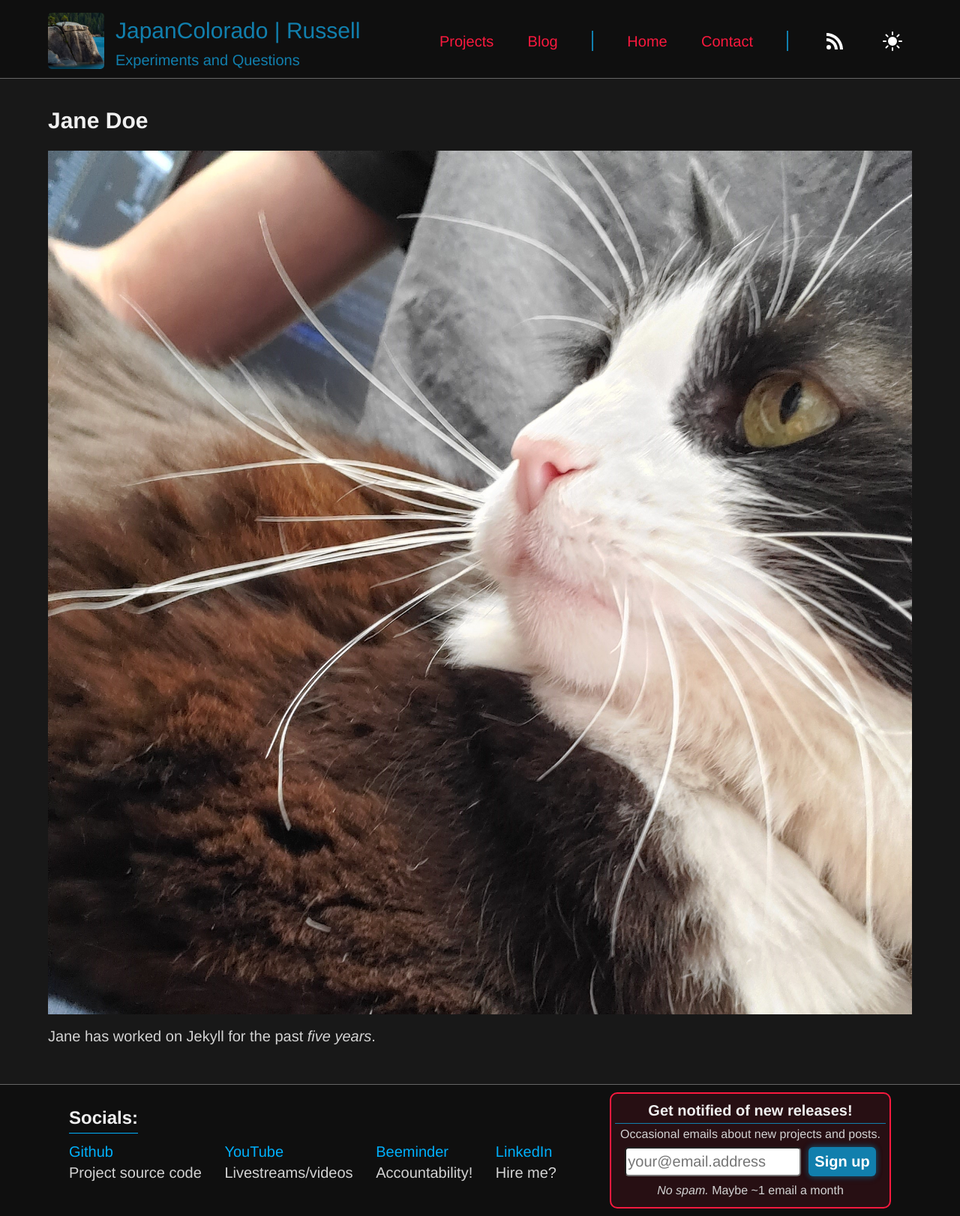
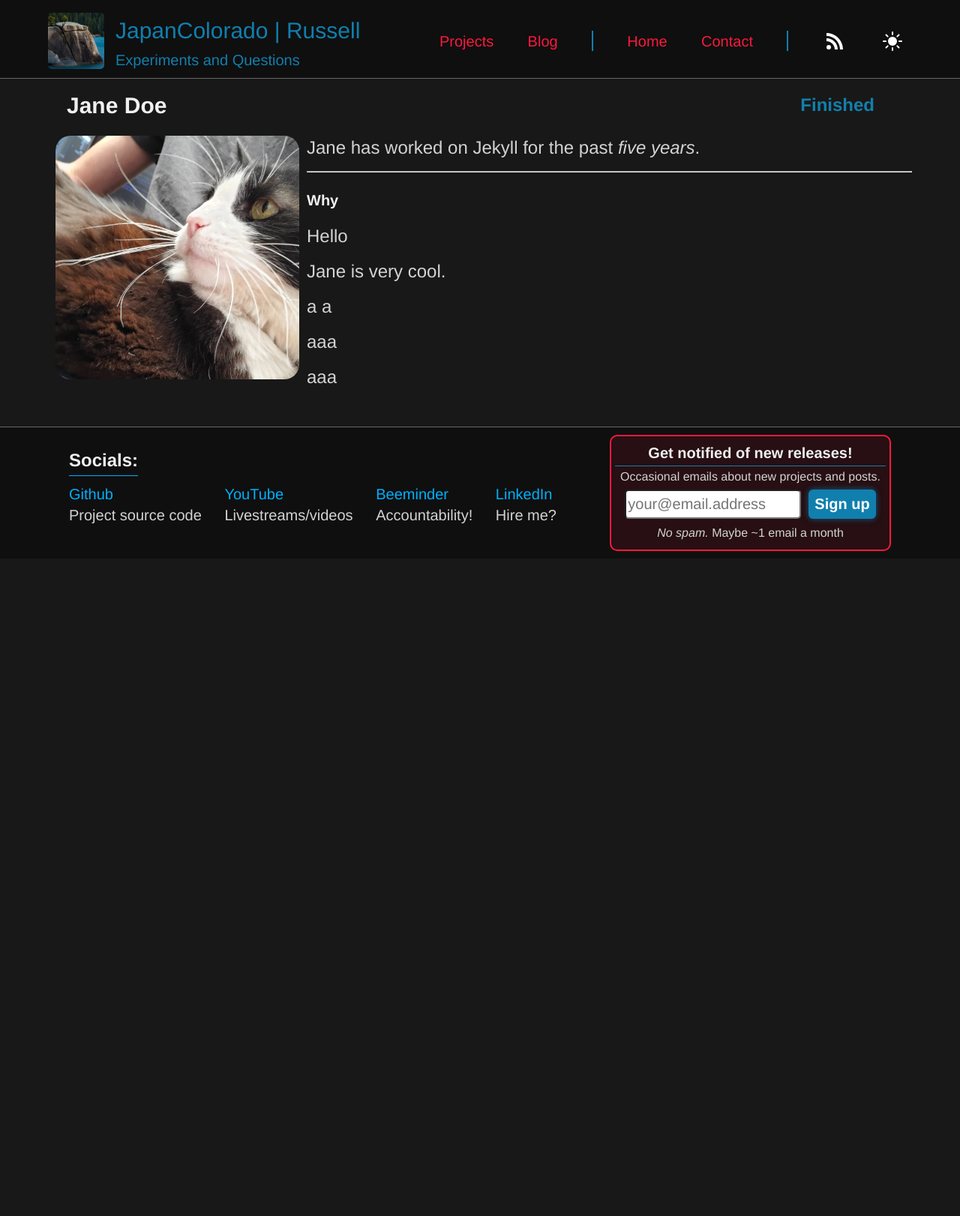
Before and after one commit to JapanColorado/japancolorado.github.io, a Jekyll site: the page built from _projects/macha.md, in a window 1280 px wide. Shown: the whole page at 75% size. Built offline with Jekyll 4.4.1, drawn with Linux system fonts in a browser that asks for light colours; after the commit the page ends 900 px from its top, so only the background shows below that.

Commit message:
Start styling for project pages

```diff
--- a/_layouts/project.html
+++ b/_layouts/project.html
@@ -3,8 +3,22 @@ layout: default
 ---
 
 <article class="project">
-  <h1>{{ page.title }}</h1>
-  <img src="../../images/{{ page.img_link }}" alt="{{ page.title }}" />
+  <div class="project-header">
+    <h1>{{ page.title }}</h1>
+    {% if page.finished == true %}
+    <h2 id="true">Finished</h2>
+    {% endif %}
+    {% if page.finished == false %}
+    <h2 id="false">In Progress</h2>
+    {% endif %}
+  </div>
+  <p>
+    <img
+      src="../../images/{{ page.img_link }}"
+      alt="{{ page.title }}"
+      class="project-img"
+    />
+  </p>
   <div class="project-details">{{ content }}</div>
 </article>
 <!-- TO-DO: Style project template similar to blog excerpts, having img on left, title, description, reasoning, and links on the right/bottom. -->
--- a/_projects/macha.md
+++ b/_projects/macha.md
@@ -3,6 +3,21 @@ layout: project
 title: Jane Doe
 position: Developer
 img_link: cat.jpg
+finished: true
 ---
 
 Jane has worked on Jekyll for the past _five years_.
+<hr>
+### Why
+Hello
+
+Jane is very cool.
+
+a
+a
+
+
+aaa
+
+
+aaa
--- /dev/null
+++ b/_sass/_projects.scss
@@ -0,0 +1,56 @@
+.project {
+  max-height: 8000px;
+  min-height: min-content;
+}
+.project-header {
+  display: flex;
+  justify-content: space-between;
+  align-items: center;
+  h1,
+  h2 {
+    padding: 0px;
+    margin: 0px;
+    padding-top: 10px;
+  }
+  h1 {
+    margin-left: 25px;
+  }
+  h2 {
+    margin-right: 50px;
+  }
+  #true {
+    color: $mainBlue;
+  }
+  #false{
+    color: $accentRed;
+  }
+}
+.project-img {
+  display: block;
+}
+.project-details {
+  font-size: larger;
+}
+@media (min-width: 475px) {
+}
+@media (min-width: 640px) {
+}
+@media (min-width: 768px) {
+}
+@media (min-width: 1024px) {
+  .project-img {
+    max-width: 325px;
+    margin: 10px;
+    margin-top: 0px;
+    border-radius: 20px;
+  }
+  p:has(.project-img) {
+    float: left;
+    // margin-left: 20px;
+    margin-bottom: 10px;
+  }
+}
+@media (min-width: 1280px) {
+}
+@media (min-width: 1536px) {
+}
--- a/style.scss
+++ b/style.scss
@@ -47,10 +47,14 @@ img ~ em {
   text-align: center;
 }
 
-// Sections / Pages //
+// Sections //
 @import "header";
 @import "footer";
+
+// Pages //
 @import "posts";
+@import "projects";
+
 
 // Implements mobile-first design
 @media (min-width: 475px) {
```
